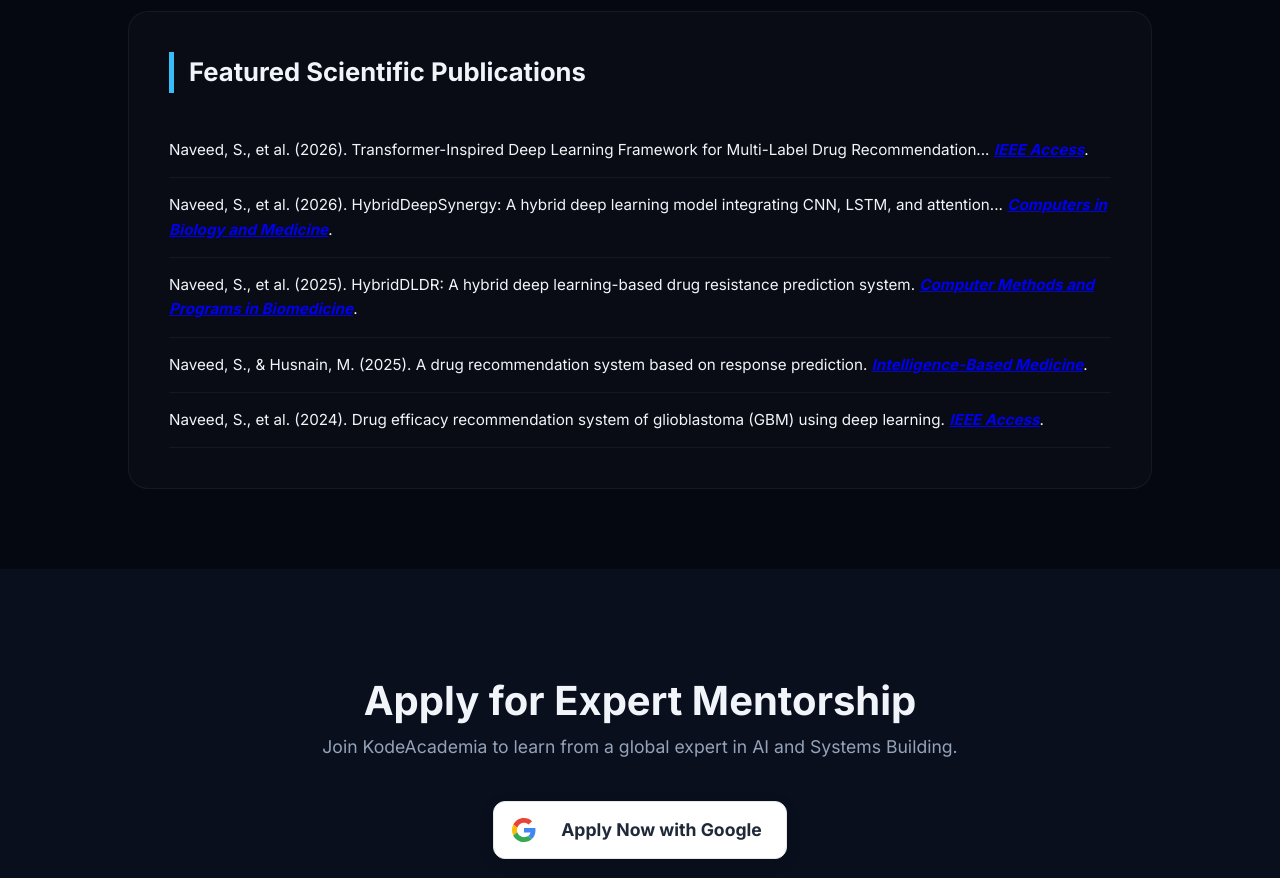
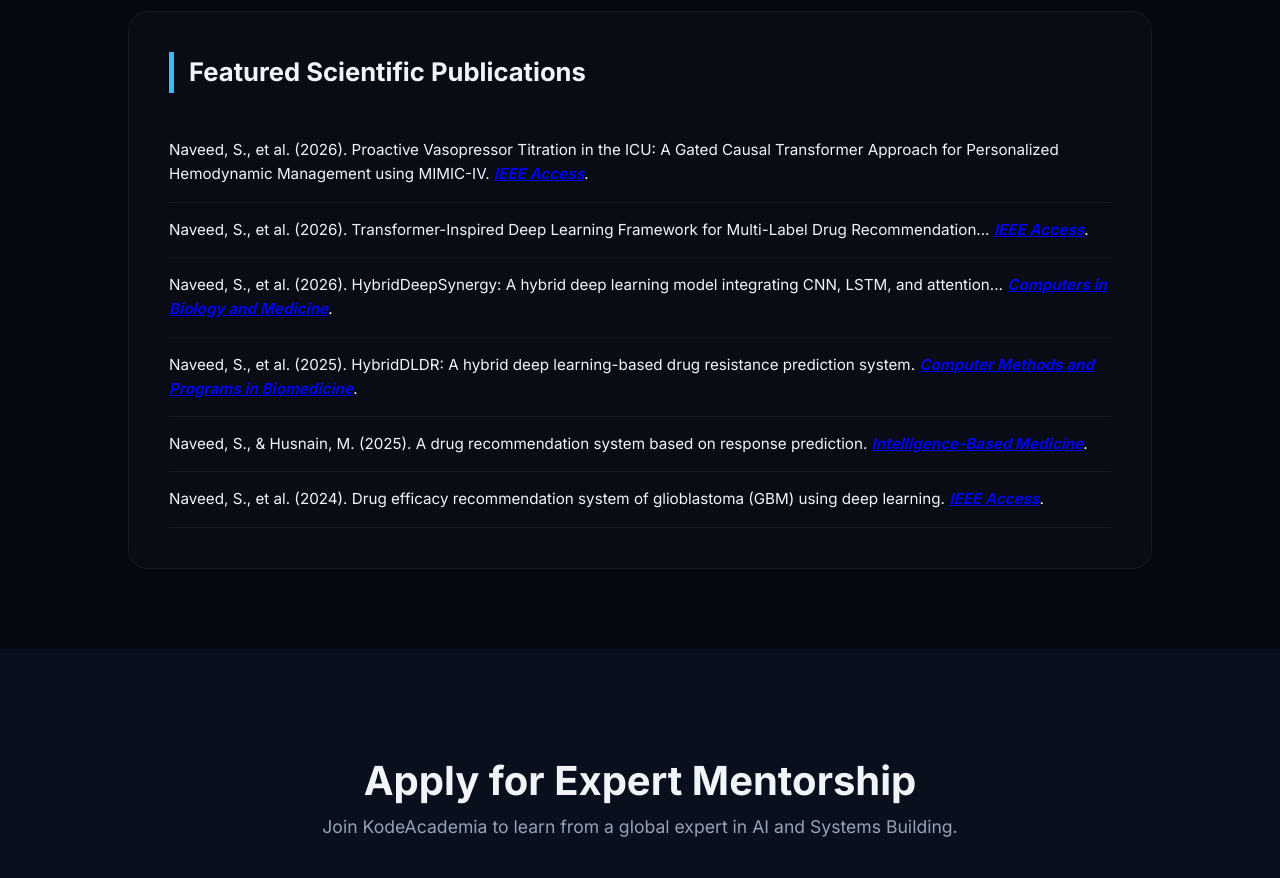
Before and after one commit to kodeacademia/index, a plain HTML site: page index.html in a window 1280 px wide. Shown: the part 1320-2198 px from the top of the page. Drawn offline with Linux system fonts and the light colour scheme.

Commit message:
Update index.html
Add another research paper "Proactive Vasopressor Titration in the ICU: A Gated Causal Transformer Approach for Personalized Hemodynamic Management using MIMIC-IV."

```diff
--- a/index.html
+++ b/index.html
@@ -304,11 +304,13 @@
 
         <div id="publications" class="publications-list">
             <h3 style="font-size: 1.6rem; border-left: 5px solid var(--accent); padding-left: 15px; margin-bottom: 30px;">Featured Scientific Publications</h3>
+             <div class="pub-item">Naveed, S., et al. (2026). Proactive Vasopressor Titration in the ICU: A Gated Causal Transformer Approach for Personalized Hemodynamic Management using MIMIC-IV. <span class="pub-journal"><a href="https://ieeexplore.ieee.org/abstract/document/11774777/" target="_blank">IEEE Access</a></span>.</div>
             <div class="pub-item">Naveed, S., et al. (2026). Transformer-Inspired Deep Learning Framework for Multi-Label Drug Recommendation... <span class="pub-journal"><a href="https://ieeexplore.ieee.org/abstract/document/11424383" target="_blank">IEEE Access</a></span>.</div>
             <div class="pub-item">Naveed, S., et al. (2026). HybridDeepSynergy: A hybrid deep learning model integrating CNN, LSTM, and attention... <span class="pub-journal"><a href="https://www.sciencedirect.com/science/article/abs/pii/S0010482526000326" target="_blank">Computers in Biology and Medicine</a></span>.</div>
             <div class="pub-item">Naveed, S., et al. (2025). HybridDLDR: A hybrid deep learning-based drug resistance prediction system. <span class="pub-journal"><a href="https://www.sciencedirect.com/science/article/pii/S016926072500330X" target="_blank">Computer Methods and Programs in Biomedicine</a></span>.</div>
             <div class="pub-item">Naveed, S., & Husnain, M. (2025). A drug recommendation system based on response prediction. <span class="pub-journal"><a href="https://www.sciencedirect.com/science/article/pii/S2666521225000092" target="_blank">Intelligence-Based Medicine</a></span>.</div>
             <div class="pub-item">Naveed, S., et al. (2024). Drug efficacy recommendation system of glioblastoma (GBM) using deep learning. <span class="pub-journal"><a href="https://ieeexplore.ieee.org/abstract/document/10788718" target="_blank">IEEE Access</a></span>.</div>
+        </div>
         </div>
         </div>
     </section>
```
